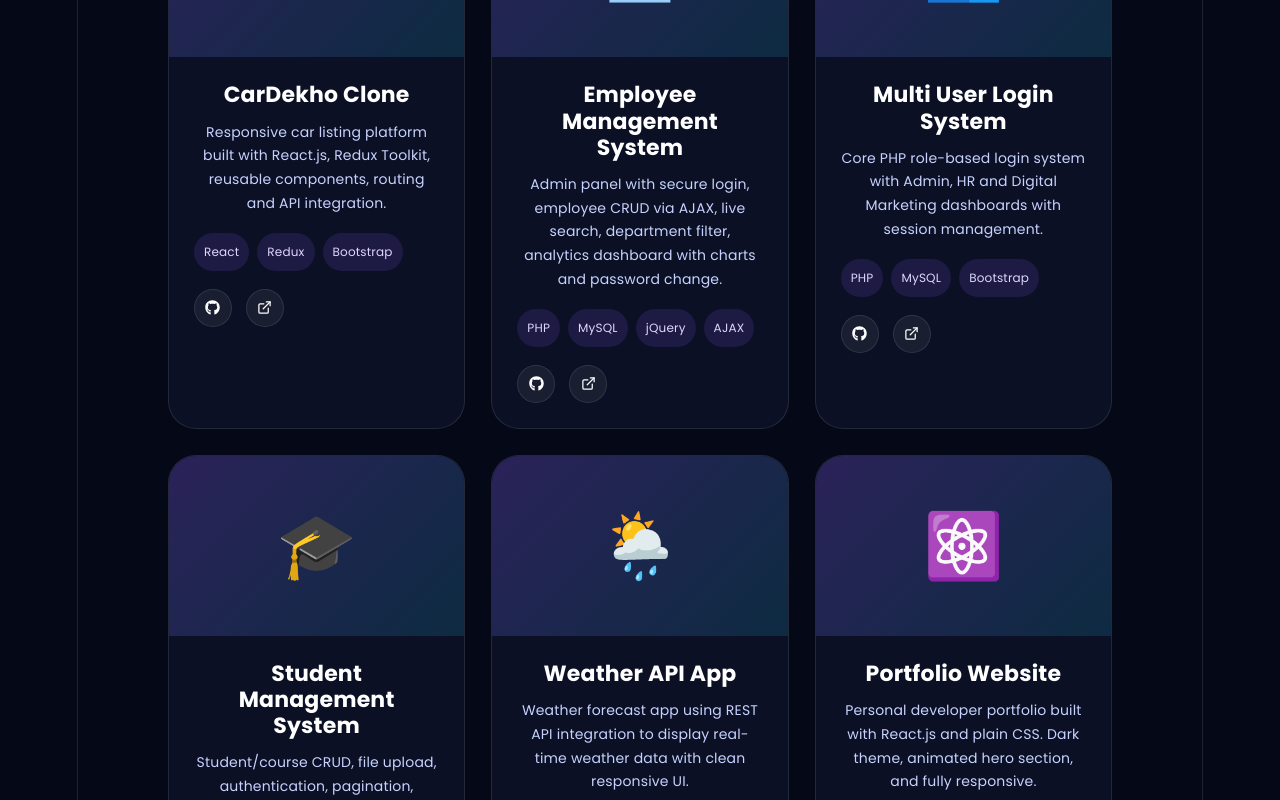
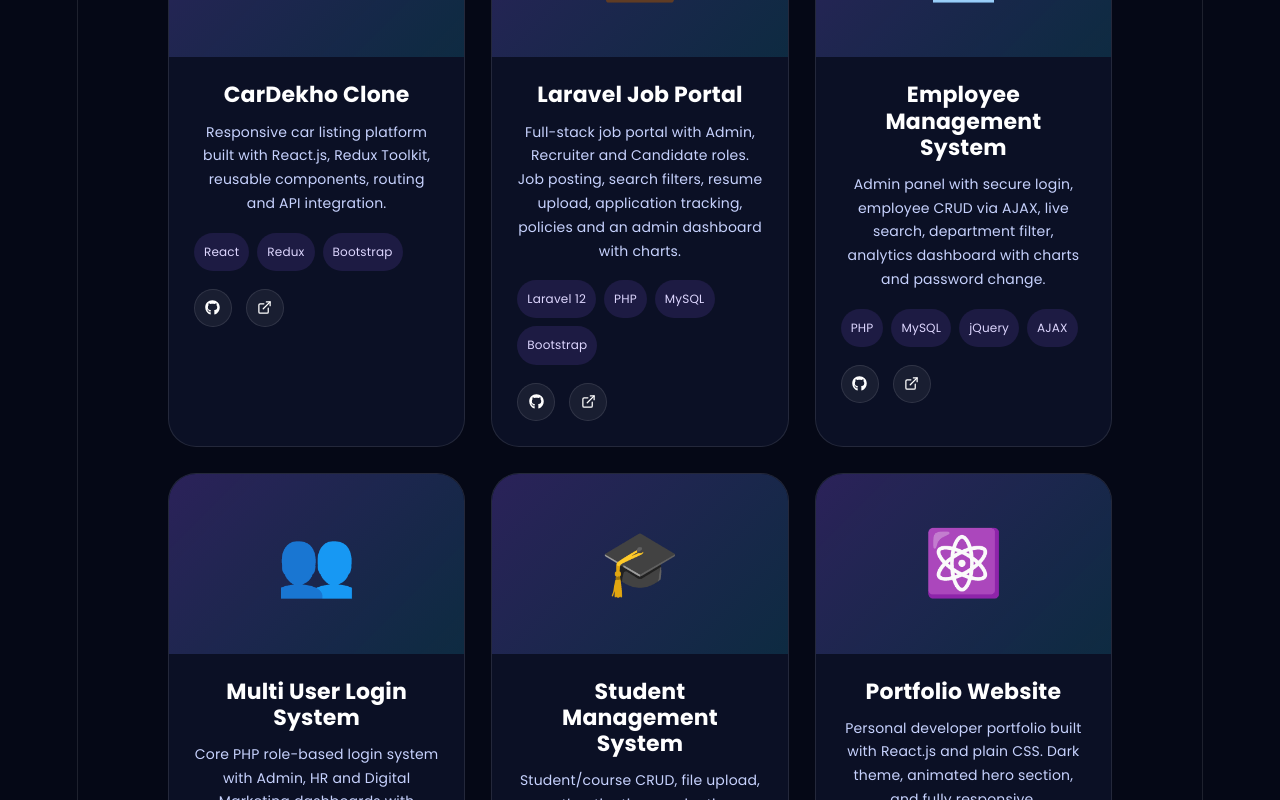
Before and after one commit to mdrehan8084/my-portfolio-animated, a React (Vite) app: page / in a window 1280 px wide. Shown: the part 2780-3580 px from the top of the page. Built offline with nearby package versions, Linux system fonts and the light colour scheme.

Commit message:
Update Portfolio.jsx

```diff
--- a/src/Portfolio.jsx
+++ b/src/Portfolio.jsx
@@ -523,6 +523,16 @@ const projects = [
     live: "https://car-dekho-clone-frontend.vercel.app",
   },
 
+    {
+    icon: "💼",
+    name: "Laravel Job Portal",
+    desc: "Full-stack job portal with Admin, Recruiter and Candidate roles. Job posting, search filters, resume upload, application tracking, policies and an admin dashboard with charts.",
+    stack: ["Laravel 12", "PHP", "MySQL", "Bootstrap"],
+    gh: "https://github.com/mdrehan8084/laravel-job-portal",
+    live: "http://rehanjobs.lovestoblog.com",
+  },
+
+
   {
     icon: "🧑‍💼",
     name: "Employee Management System",
@@ -549,14 +559,8 @@ const projects = [
     gh: "https://github.com/mdrehan8084/student-management-system",
     live: "#",
   },
-  {
-    icon: "🌦️",
-    name: "Weather API App",
-    desc: "Weather forecast app using REST API integration to display real-time weather data with clean responsive UI.",
-    stack: ["JavaScript", "API", "CSS"],
-    gh: "https://github.com/mdrehan8084/weather-api-test",
-    live: "#",
-  },
+
+
 
   {
     icon: "⚛️",
```
